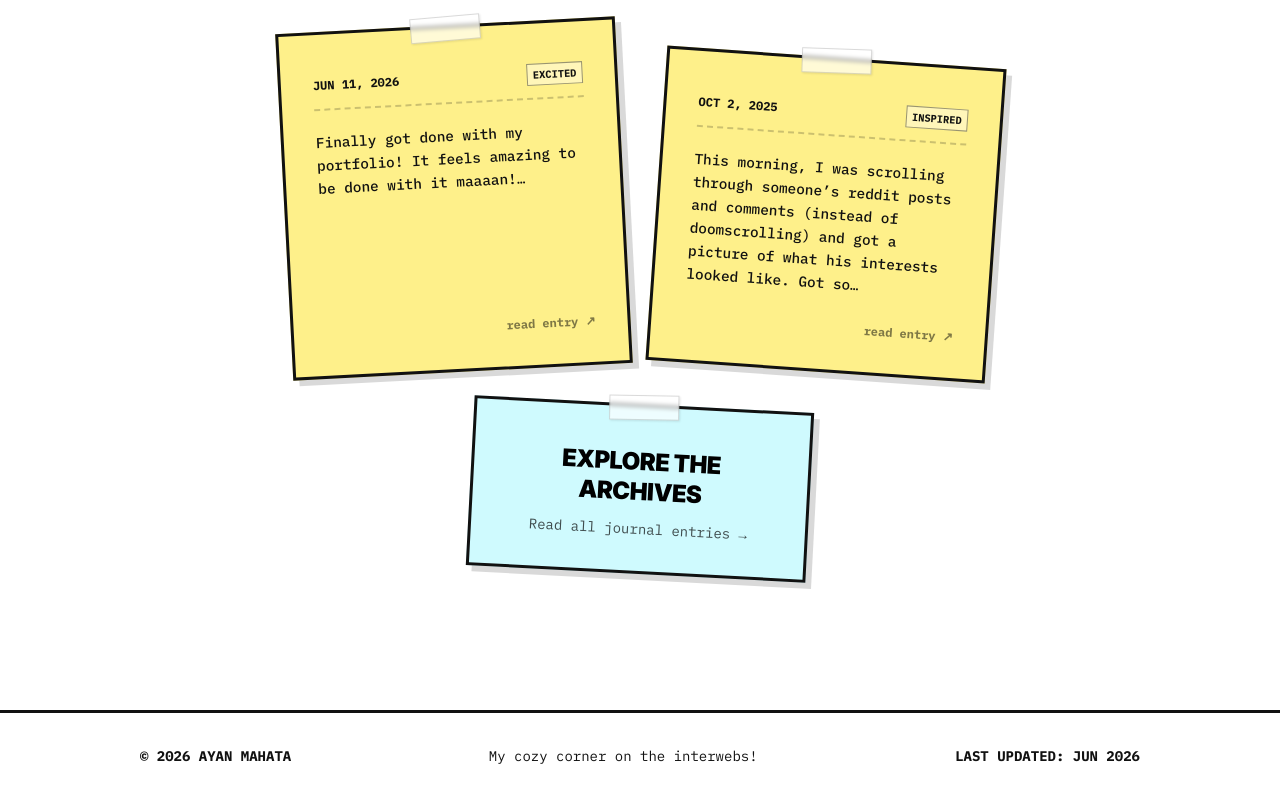
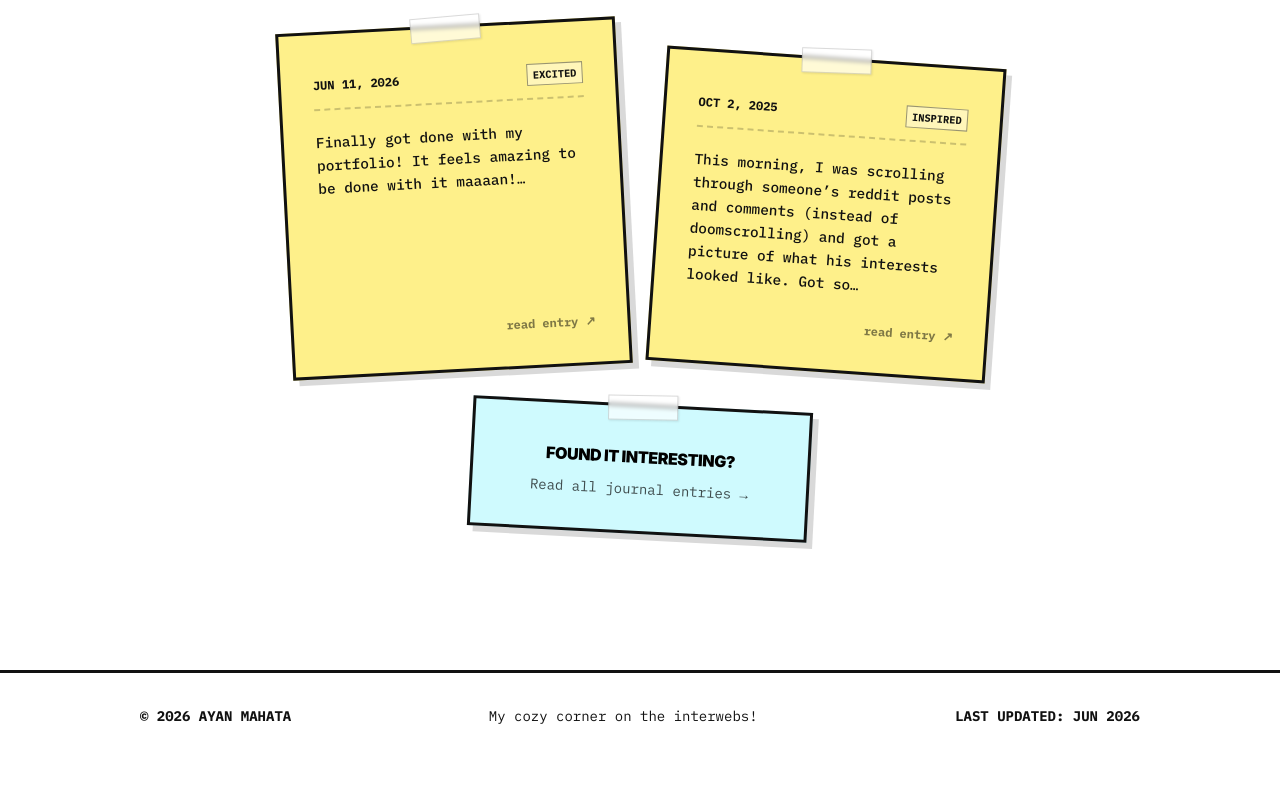
Before and after one commit to RickyTheDude/Portfolio-Website, an Astro site: page / in a window 1280 px wide. Shown: the part 1236-2036 px from the top of the page. After the commit the page ends 1996 px from the top, so only its background shows below. Built offline with nearby package versions, Linux system fonts and the light colour scheme; Astro itself is replaced by a stand-in of ours.

Commit message:
sticky note change

```diff
--- a/src/pages/index.astro
+++ b/src/pages/index.astro
@@ -241,7 +241,7 @@
           >
             <div class="sticky-tape"></div>
             <div class="cta-content text-black">
-              <span class="font-black text-2xl uppercase tracking-tight leading-tight">Explore the Archives</span>
+              <span class="font-black text-1xl uppercase tracking-tight leading-tight">Found it interesting?</span>
               <span class="font-mono text-sm mt-3" style="color: rgba(0,0,0,0.7);">Read all journal entries &rarr;</span>
             </div>
           </a>
```
